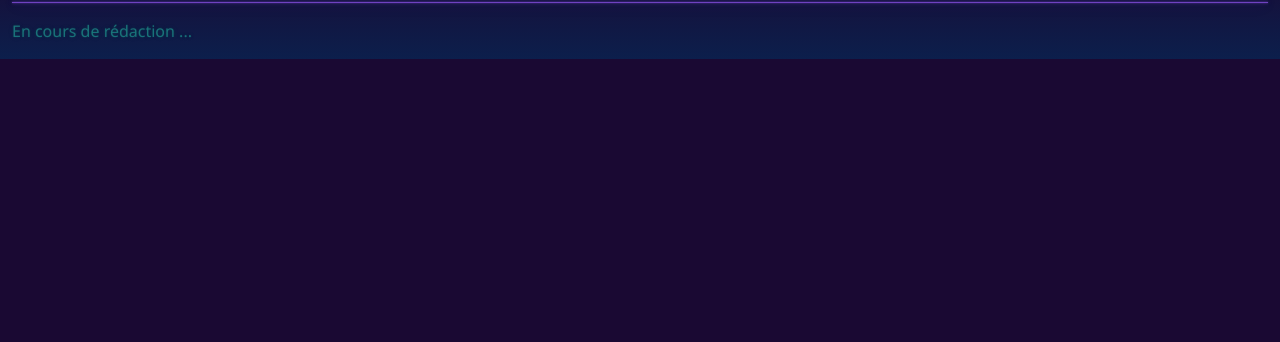
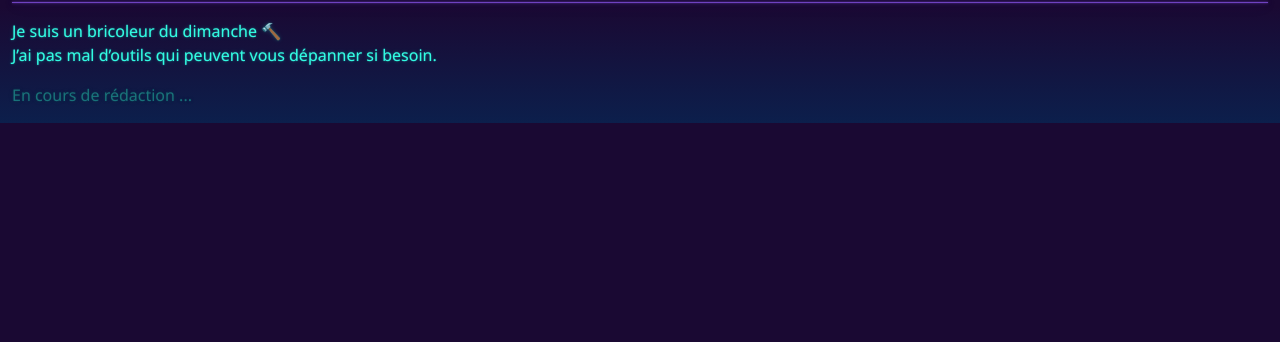
Before and after one commit to cognhacker/wa, a website: page public/html/heuzef/outillage.html in a window 1280 px wide. Shown: the part 458-800 px from the top of the page. Drawn offline with Linux system fonts and the light colour scheme.

Commit message:
Update outillage.html

```diff
--- a/public/html/heuzef/outillage.html
+++ b/public/html/heuzef/outillage.html
@@ -18,6 +18,10 @@
   <div class="container-fluid">
     <h1>Outillage</h1>
     <hr/>
+    <p>
+      Je suis un bricoleur du dimanche 🔨<br />
+      J’ai pas mal d’outils qui peuvent vous dépanner si besoin.
+    </p>
     <p class="text-muted">
       En cours de rédaction ...
     </p>
```
